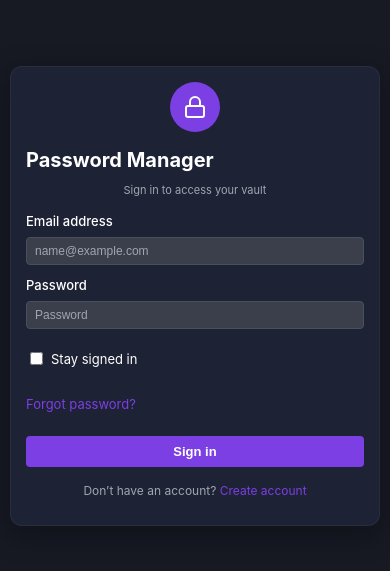
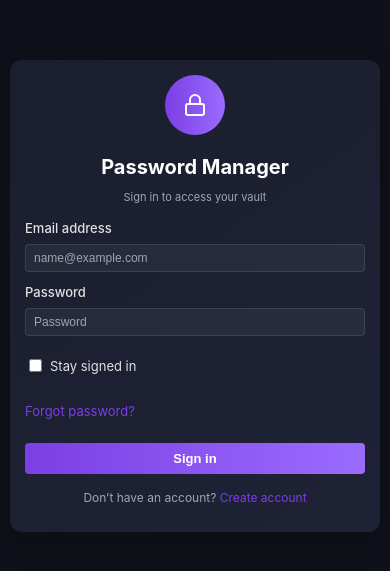
Before and after one commit to Arnav-SAI/password-manager, a Next.js app: page / in a window 390 px wide. Shown: the part 141-712 px from the top of the page. Built offline with nearby package versions, Linux system fonts and the light colour scheme.

Commit message:
Update Login.module.css

```diff
--- a/styles/Login.module.css
+++ b/styles/Login.module.css
@@ -1,4 +1,9 @@
 /* styles/Login.module.css */
+
+/* Global styles */
+:global(html) {
+  font-family: 'Inter', sans-serif;
+}
 
 /* General container for all pages */
 .container {
@@ -7,19 +12,25 @@
   align-items: center;
   padding: 40px 20px;
   min-height: 100vh;
-  background-color: #171923;
-  color: #ffffff;
+  background-color: #0f111a; /* Darker background for a modern look */
+  color: #e0e0e0; /* Softer white for text */
 }
 
 /* Card container */
 .card {
-  background-color: #1e2235;
-  padding: 30px;
-  border-radius: 16px;
-  box-shadow: 0 8px 30px rgba(0, 0, 0, 0.3);
+  background: linear-gradient(145deg, #1a1e2e, #1e2235); /* Subtle gradient for a sleek look */
+  padding: 32px;
+  border-radius: 20px; /* More rounded corners */
+  box-shadow: 0 10px 30px rgba(0, 0, 0, 0.2); /* Softer shadow */
   width: 100%;
-  max-width: 400px; /* Default for login, register, and /dashboard/add */
-  border: 1px solid rgba(255, 255, 255, 0.05);
+  max-width: 400px;
+  border: none; /* Remove border for a cleaner look */
+  transition: transform 0.3s ease, box-shadow 0.3s ease;
+}
+
+.card:hover {
+  transform: translateY(-5px); /* Subtle lift on hover */
+  box-shadow: 0 15px 40px rgba(0, 0, 0, 0.3); /* Enhanced shadow on hover */
 }
 
 /* Dashboard header with logo and logout */
@@ -48,12 +59,10 @@
 /* Title for dashboard and login/register */
 .title {
   color: #ffffff;
-  font-size: 28px;
+  font-size: 32px; /* Slightly larger for emphasis */
   font-weight: 700;
   margin: 0;
-  display: flex;
-  align-items: center;
-  text-align: center;
+  text-align: center; /* Center the title */
 }
 
 /* Section titles */
@@ -65,40 +74,12 @@
   margin-bottom: 20px;
 }
 
-/* Action bar with search and add button */
+/* Action bar with add button (search removed) */
 .actionBar {
   display: flex;
-  justify-content: space-between;
+  justify-content: flex-end; /* Align "Add Password" button to the right */
   align-items: center;
   margin-bottom: 10px;
-}
-
-/* Search container and input */
-.searchContainer {
-  position: relative;
-  width: 50%;
-}
-
-.searchInput {
-  width: 100%;
-  padding: 10px 12px 10px 36px;
-  border: 1px solid rgba(255, 255, 255, 0.1);
-  border-radius: 8px;
-  background-color: rgba(255, 255, 255, 0.05);
-  color: #ffffff;
-  font-size: 14px;
-  transition: all 0.2s ease;
-}
-
-.searchInput:focus {
-  outline: none;
-  border-color: #9061f9;
-  background-color: rgba(255, 255, 255, 0.08);
-  box-shadow: 0 0 0 2px rgba(123, 63, 228, 0.2);
-}
-
-.searchInput::placeholder {
-  color: rgba(255, 255, 255, 0.4);
 }
 
 /* Add button */
@@ -106,7 +87,7 @@
   display: flex;
   align-items: center;
   padding: 10px 16px;
-  background-color: #7b3fe4;
+  background: linear-gradient(90deg, #7b3fe4, #9b6bff); /* Gradient for a modern look */
   color: #ffffff;
   border: none;
   border-radius: 8px;
@@ -114,12 +95,12 @@
   font-weight: 600;
   cursor: pointer;
   text-decoration: none;
-  transition: all 0.2s ease;
+  transition: background 0.3s ease, transform 0.3s ease;
 }
 
 .addButton:hover {
-  background-color: #9061f9;
-  transform: translateY(-1px);
+  background: linear-gradient(90deg, #9b6bff, #7b3fe4); /* Reverse gradient on hover */
+  transform: translateY(-2px);
 }
 
 /* Logout button */
@@ -127,26 +108,27 @@
   display: flex;
   align-items: center;
   padding: 8px 16px;
-  background-color: rgba(255, 255, 255, 0.07);
-  color: #ffffff;
+  background: rgba(255, 255, 255, 0.05);
+  color: #e0e0e0;
   border: 1px solid rgba(255, 255, 255, 0.1);
   border-radius: 8px;
   font-size: 14px;
   font-weight: 500;
   cursor: pointer;
-  transition: all 0.2s ease;
+  transition: background 0.3s ease, transform 0.3s ease;
 }
 
 .logoutButton:hover {
-  background-color: rgba(255, 255, 255, 0.12);
+  background: rgba(255, 255, 255, 0.1);
+  transform: translateY(-2px);
 }
 
 /* Saved Passwords box */
 .savedPasswordsBox {
-  background-color: #262b3d;
+  background: #1e2235;
   padding: 24px;
   border-radius: 12px;
-  box-shadow: 0 4px 6px rgba(0, 0, 0, 0.1);
+  box-shadow: 0 4px 10px rgba(0, 0, 0, 0.1);
   margin-bottom: 20px;
   border: 1px solid rgba(255, 255, 255, 0.05);
 }
@@ -173,7 +155,7 @@
 }
 
 .passwordTable th {
-  background-color: rgba(255, 255, 255, 0.05);
+  background: rgba(255, 255, 255, 0.03);
   color: rgba(255, 255, 255, 0.7);
   font-weight: 600;
   font-size: 14px;
@@ -182,7 +164,7 @@
 }
 
 .passwordTable td {
-  color: #ffffff;
+  color: #e0e0e0;
 }
 
 .passwordTable tr:last-child td {
@@ -190,7 +172,7 @@
 }
 
 .passwordTable tr:hover {
-  background-color: rgba(255, 255, 255, 0.03);
+  background: rgba(255, 255, 255, 0.03);
 }
 
 /* Website cell with favicon */
@@ -205,7 +187,7 @@
   justify-content: center;
   width: 28px;
   height: 28px;
-  background-color: #7b3fe4;
+  background: #7b3fe4;
   color: white;
   border-radius: 6px;
   margin-right: 12px;
@@ -234,7 +216,7 @@
 
 .visibilityToggle:hover {
   color: rgba(255, 255, 255, 0.8);
-  background-color: rgba(255, 255, 255, 0.05);
+  background: rgba(255, 255, 255, 0.05);
 }
 
 /* Action buttons */
@@ -258,7 +240,7 @@
 
 .actionButton:hover {
   color: rgba(255, 255, 255, 0.9);
-  background-color: rgba(255, 255, 255, 0.1);
+  background: rgba(255, 255, 255, 0.1);
 }
 
 /* Empty state when no passwords */
@@ -277,7 +259,7 @@
   align-items: center;
   margin-top: 20px;
   padding: 10px 16px;
-  background-color: #7b3fe4;
+  background: linear-gradient(90deg, #7b3fe4, #9b6bff);
   color: #ffffff;
   border: none;
   border-radius: 8px;
@@ -285,19 +267,19 @@
   font-weight: 600;
   cursor: pointer;
   text-decoration: none;
-  transition: all 0.2s ease;
+  transition: background 0.3s ease, transform 0.3s ease;
 }
 
 .emptyStateButton:hover {
-  background-color: #9061f9;
+  background: linear-gradient(90deg, #9b6bff, #7b3fe4);
 }
 
 /* Security tips box */
 .securityInfoBox {
-  background-color: #262b3d;
+  background: #1e2235;
   padding: 20px;
   border-radius: 12px;
-  box-shadow: 0 4px 6px rgba(0, 0, 0, 0.1);
+  box-shadow: 0 4px 10px rgba(0, 0, 0, 0.1);
   border: 1px solid rgba(255, 255, 255, 0.05);
 }
 
@@ -327,7 +309,7 @@
 /* Error messages */
 .error {
   color: #ff4d4d;
-  background-color: rgba(255, 77, 77, 0.1);
+  background: rgba(255, 77, 77, 0.1);
   padding: 12px;
   border-radius: 8px;
   margin-bottom: 16px;
@@ -338,23 +320,29 @@
 .icon {
   display: flex;
   justify-content: center;
-  margin-bottom: 16px;
+  margin-bottom: 20px;
 }
 
 .iconCircle {
-  background-color: #7b3fe4;
+  background: linear-gradient(90deg, #7b3fe4, #9b6bff); /* Gradient for the icon circle */
   border-radius: 50%;
-  width: 50px;
-  height: 50px;
+  width: 60px;
+  height: 60px;
   display: flex;
   justify-content: center;
   align-items: center;
+  transition: transform 0.3s ease;
+}
+
+.iconCircle:hover {
+  transform: scale(1.1); /* Slight scale on hover */
 }
 
 .subtitle {
   text-align: center;
   color: #a0a5b0;
   font-size: 14px;
+  font-weight: 400;
   margin-bottom: 24px;
 }
 
@@ -364,7 +352,7 @@
 
 .label {
   display: block;
-  color: #ffffff;
+  color: #e0e0e0;
   font-size: 14px;
   font-weight: 500;
   margin-bottom: 8px;
@@ -373,12 +361,19 @@
 .input {
   width: 100%;
   padding: 10px 12px;
-  border: 1px solid #4a4f5b;
-  border-radius: 5px;
-  background-color: #3a3f4b;
+  border: 1px solid rgba(255, 255, 255, 0.1);
+  border-radius: 8px;
+  background: rgba(255, 255, 255, 0.05);
   color: #ffffff;
   font-size: 14px;
   box-sizing: border-box;
+  transition: border-color 0.3s ease, background 0.3s ease;
+}
+
+.input:focus {
+  outline: none;
+  border-color: #7b3fe4;
+  background: rgba(255, 255, 255, 0.08);
 }
 
 .input::placeholder {
@@ -395,7 +390,7 @@
 .checkbox {
   display: flex;
   align-items: center;
-  color: #ffffff;
+  color: #e0e0e0;
   font-size: 14px;
 }
 
@@ -407,26 +402,29 @@
   color: #7b3fe4;
   text-decoration: none;
   font-size: 14px;
+  transition: color 0.3s ease;
 }
 
 .link:hover {
-  text-decoration: underline;
+  color: #9b6bff;
 }
 
 .button {
   width: 100%;
   padding: 12px;
-  background-color: #7b3fe4;
+  background: linear-gradient(90deg, #7b3fe4, #9b6bff);
   color: #ffffff;
   border: none;
-  border-radius: 5px;
+  border-radius: 8px;
   font-size: 16px;
   font-weight: 600;
   cursor: pointer;
+  transition: background 0.3s ease, transform 0.3s ease;
 }
 
 .button:hover {
-  background-color: #9b6bff;
+  background: linear-gradient(90deg, #9b6bff, #7b3fe4);
+  transform: translateY(-2px);
 }
 
 .footer {
@@ -439,243 +437,219 @@
 .footerLink {
   color: #7b3fe4;
   text-decoration: none;
+  transition: color 0.3s ease;
 }
 
 .footerLink:hover {
-  text-decoration: underline;
+  color: #9b6bff;
 }
 
 .navButton {
   display: inline-block;
   padding: 10px 20px;
-  background-color: #4a4f5b;
-  color: #ffffff;
+  background: rgba(255, 255, 255, 0.05);
+  color: #e0e0e0;
   text-decoration: none;
-  border-radius: 5px;
+  border-radius: 8px;
   font-size: 14px;
   margin: 10px 0;
+  transition: background 0.3s ease, transform 0.3s ease;
 }
 
 .navButton:hover {
-  background-color: #5a5f6b;
+  background: rgba(255, 255, 255, 0.1);
+  transform: translateY(-2px);
 }
 
 .addPasswordBox {
-  background-color: #3a3f4b;
+  background: rgba(255, 255, 255, 0.05);
   padding: 20px;
-  border-radius: 8px;
+  border-radius: 12px;
   margin-bottom: 20px;
-  box-shadow: 0 2px 4px rgba(0, 0, 0, 0.2);
+  box-shadow: 0 2px 4px rgba(0, 0, 0, 0.1);
 }
 
 /* Responsive adjustments for mobile */
 @media (max-width: 768px) {
-  /* General container adjustments */
   .container {
-    padding: 20px 10px; /* Reduce padding on mobile */
+    padding: 20px 10px;
   }
 
-  /* Card adjustments */
   .card {
-    padding: 20px; /* Reduce padding inside the card */
-    border-radius: 12px; /* Slightly smaller border radius */
-    max-width: 100%; /* Ensure it takes full width on very small screens */
-    margin: 0 10px; /* Add small margin on the sides */
+    padding: 20px;
+    border-radius: 12px;
+    max-width: 100%;
+    margin: 0 10px;
   }
 
-  /* Title adjustments */
   .title {
-    font-size: 24px; /* Slightly smaller title */
+    font-size: 24px;
   }
 
-  /* Subtitle adjustments */
   .subtitle {
-    font-size: 12px; /* Smaller subtitle */
+    font-size: 12px;
     margin-bottom: 16px;
   }
 
-  /* Form group adjustments */
   .formGroup {
-    margin-bottom: 12px; /* Reduce spacing between form fields */
+    margin-bottom: 12px;
   }
 
-  /* Label adjustments */
   .label {
-    font-size: 13px; /* Smaller label text */
+    font-size: 13px;
   }
 
-  /* Input adjustments */
   .input {
-    padding: 8px 10px; /* Slightly smaller padding */
-    font-size: 13px; /* Smaller font size */
+    padding: 8px 10px;
+    font-size: 13px;
     border-radius: 4px;
   }
 
-  /* Options (checkbox and link) adjustments */
   .options {
-    flex-direction: column; /* Stack vertically on mobile */
+    flex-direction: column;
     align-items: flex-start;
-    gap: 12px; /* Add spacing between checkbox and link */
+    gap: 12px;
     margin-bottom: 16px;
   }
 
   .checkbox,
   .link {
-    font-size: 13px; /* Smaller text */
-    padding: 8px 0; /* Add padding for better touch target */
+    font-size: 13px;
+    padding: 8px 0;
   }
 
-  /* Button adjustments */
   .button {
-    padding: 10px; /* Slightly smaller padding */
-    font-size: 14px; /* Smaller font size */
+    padding: 10px;
+    font-size: 14px;
     border-radius: 4px;
   }
 
-  /* Footer adjustments */
   .footer {
-    font-size: 12px; /* Smaller footer text */
+    font-size: 12px;
     margin-top: 16px;
   }
 
-  /* Dashboard-specific adjustments */
   .dashboardHeader {
-    flex-direction: column; /* Stack header elements vertically */
-    gap: 12px; /* Add spacing between logo and logout button */
+    flex-direction: column;
+    gap: 12px;
     margin-bottom: 20px;
     padding-bottom: 16px;
   }
 
   .actionBar {
-    flex-direction: column; /* Already set, but confirming */
-    gap: 12px; /* Already set, but confirming */
-  }
-
-  .searchContainer {
-    width: 100%; /* Already set, but confirming */
-  }
-
-  .searchInput {
-    padding: 8px 10px 8px 32px; /* Slightly smaller padding */
-    font-size: 13px; /* Smaller font size */
-  }
-
-  .searchInput + svg {
-    top: 8px; /* Adjust search icon position */
-    left: 8px;
+    flex-direction: column;
+    gap: 12px;
   }
 
   .addButton {
-    width: 100%; /* Already set, but confirming */
-    justify-content: center; /* Already set, but confirming */
-    padding: 10px; /* Slightly smaller padding */
-    font-size: 13px; /* Smaller font size */
+    width: 100%;
+    justify-content: center;
+    padding: 10px;
+    font-size: 13px;
   }
 
   .logoutButton {
-    padding: 8px 12px; /* Slightly smaller padding */
-    font-size: 13px; /* Smaller font size */
+    padding: 8px 12px;
+    font-size: 13px;
   }
 
   .sectionTitle {
-    font-size: 18px; /* Smaller section title */
+    font-size: 18px;
     margin-bottom: 16px;
   }
 
   .savedPasswordsBox {
-    padding: 16px; /* Reduce padding */
+    padding: 16px;
   }
 
   .passwordTable {
-    font-size: 13px; /* Smaller font size for table */
+    font-size: 13px;
   }
 
   .passwordTable th,
   .passwordTable td {
-    padding: 10px; /* Reduce padding in table cells */
+    padding: 10px;
   }
 
   .favicon {
-    width: 24px; /* Smaller favicon */
+    width: 24px;
     height: 24px;
     font-size: 12px;
     margin-right: 8px;
   }
 
   .visibilityToggle {
-    padding: 4px; /* Ensure touch target is large enough */
+    padding: 4px;
   }
 
   .actionButton {
-    padding: 6px; /* Ensure touch target is large enough */
+    padding: 6px;
   }
 
   .emptyState {
-    padding: 20px 10px; /* Reduce padding */
+    padding: 20px 10px;
   }
 
   .emptyStateButton {
-    padding: 8px 12px; /* Slightly smaller padding */
-    font-size: 13px; /* Smaller font size */
+    padding: 8px 12px;
+    font-size: 13px;
   }
 
   .securityInfoBox {
-    padding: 16px; /* Reduce padding */
+    padding: 16px;
   }
 
   .securityHeader h4 {
-    font-size: 16px; /* Smaller header */
+    font-size: 16px;
   }
 
   .securityTips li {
-    font-size: 13px; /* Smaller text */
+    font-size: 13px;
     margin-bottom: 6px;
   }
 
-  /* Add Password page adjustments */
   .navButton {
-    padding: 8px 16px; /* Slightly smaller padding */
-    font-size: 13px; /* Smaller font size */
-    margin: 8px 0; /* Adjust margin */
+    padding: 8px 16px;
+    font-size: 13px;
+    margin: 8px 0;
   }
 
   .addPasswordBox {
-    padding: 16px; /* Reduce padding */
+    padding: 16px;
   }
 }
 
-/* Additional media query for very small screens (e.g., < 480px) */
 @media (max-width: 480px) {
   .container {
-    padding: 15px 5px; /* Further reduce padding */
+    padding: 15px 5px;
   }
 
   .card {
-    padding: 15px; /* Further reduce padding */
+    padding: 15px;
     margin: 0 5px;
   }
 
   .title {
-    font-size: 20px; /* Even smaller title */
+    font-size: 20px;
   }
 
   .subtitle {
-    font-size: 11px; /* Even smaller subtitle */
+    font-size: 11px;
   }
 
   .input {
-    padding: 6px 8px; /* Even smaller padding */
-    font-size: 12px; /* Even smaller font size */
+    padding: 6px 8px;
+    font-size: 12px;
   }
 
   .button {
-    padding: 8px; /* Even smaller padding */
-    font-size: 13px; /* Even smaller font size */
+    padding: 8px;
+    font-size: 13px;
   }
 
   .passwordTable th,
   .passwordTable td {
-    padding: 8px; /* Further reduce padding */
-    font-size: 12px; /* Even smaller font size */
+    padding: 8px;
+    font-size: 12px;
   }
 }
```
